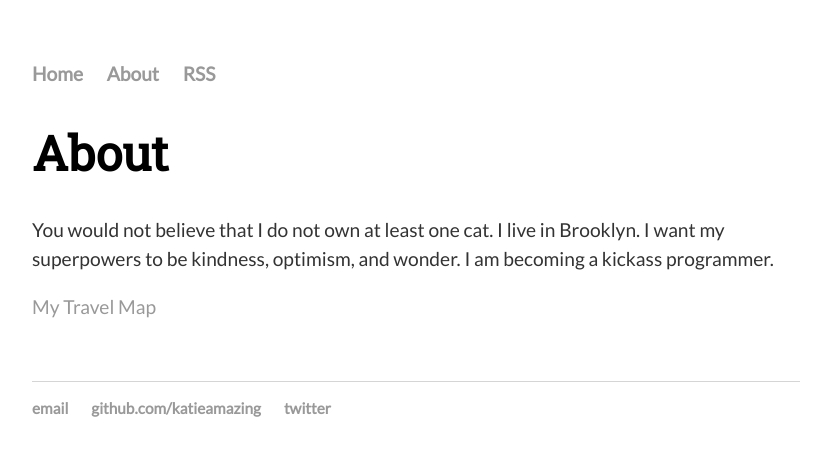
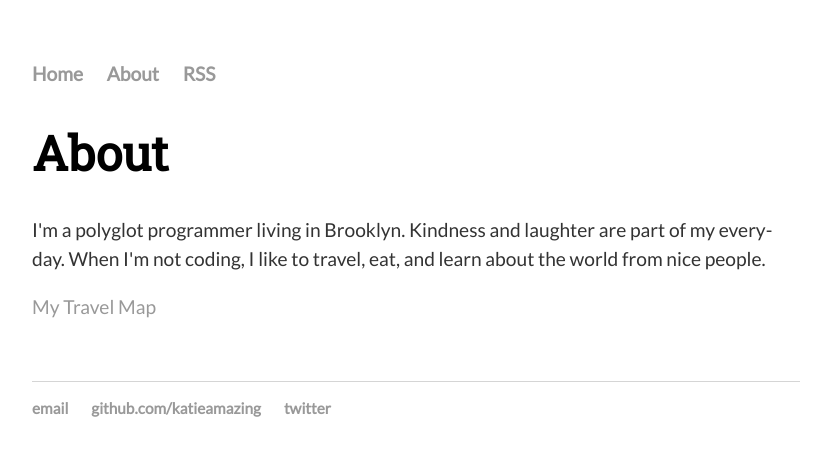
Before and after one commit to katieamazing/katieamazing.github.io, a Jekyll site: the page built from about/index.html, in a window 1280 px wide. Shown: the top 456 px of the page, without its empty margins (224-1055 px from the left). Built offline with Jekyll 4.4.1, drawn with Linux system fonts in a browser that asks for light colours; a script that is not in the unit is left out.

Commit message:
Update index.html

```diff
--- a/about/index.html
+++ b/about/index.html
@@ -13,7 +13,7 @@
 <body>
   <h1>{{ page.title }}</h1>
   <div class="blurb">
-  <p>You would not believe that I do not own at least one cat. I live in Brooklyn. I want my superpowers to be kindness, optimism, and wonder. I am becoming a kickass programmer.</p>
+  <p>I'm a polyglot programmer living in Brooklyn. Kindness and laughter are part of my every-day. When I'm not coding, I like to travel, eat, and learn about the world from nice people.</p>
   <p><a href="https://drive.google.com/open?id=1FNG4AB6eY5Bqg38WbtreN0fwuwA&usp=sharing">My Travel Map</a></p>
   </div>
 <div>
```
